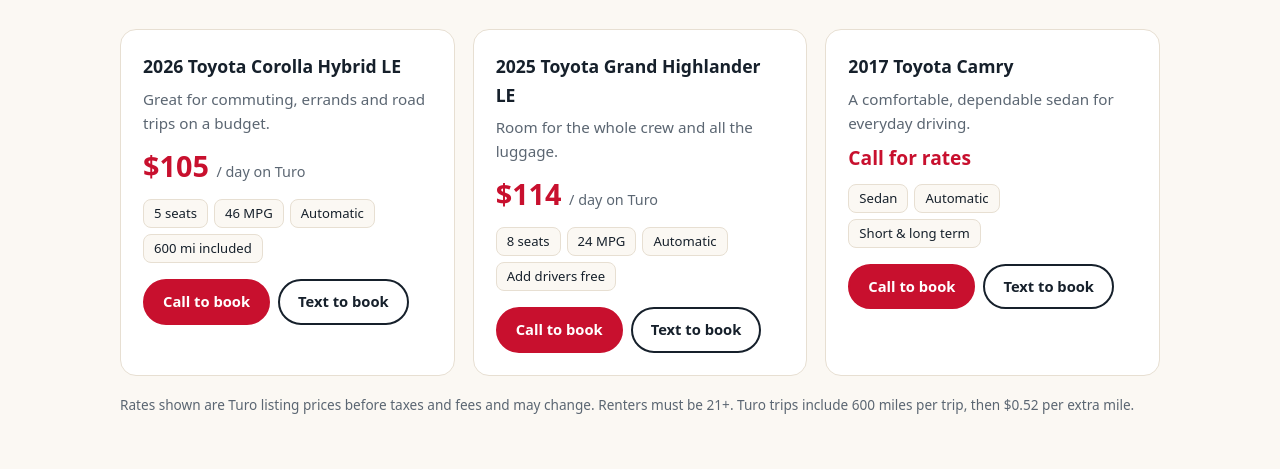
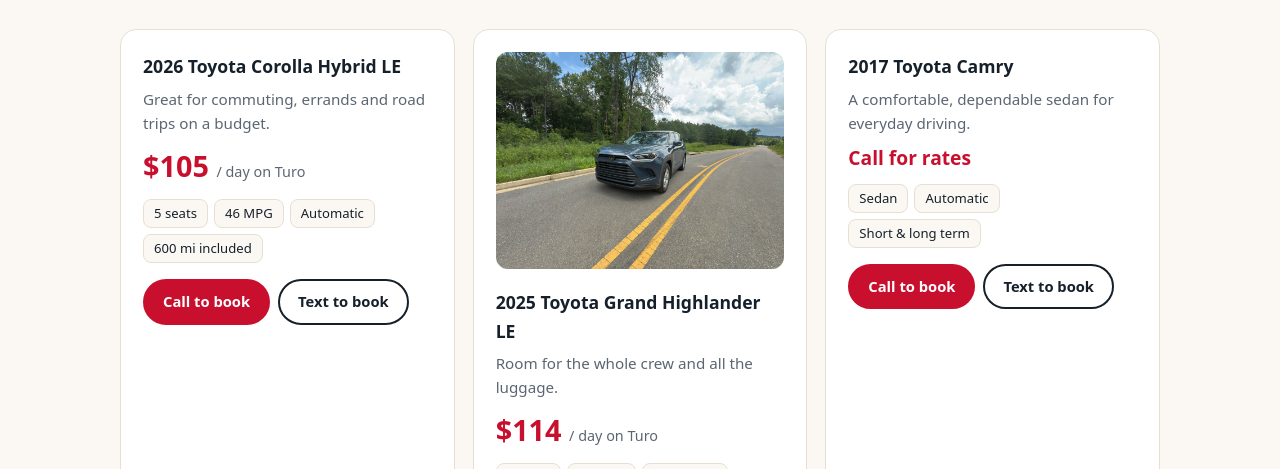
Before and after one commit to sndiayeaci/SiratUSRental, a plain HTML site: page index.html in a window 1280 px wide. Shown: the part 766-1235 px from the top of the page. Drawn offline with Linux system fonts and the light colour scheme.

Commit message:
index.html

```diff
--- a/index.html
+++ b/index.html
@@ -80,7 +80,7 @@ footer{padding:28px 0;color:var(--muted);font-size:.85rem;border-top:1px solid v
 </div>
 </article>
 <article class="card car">
-<img src="images/grand-highlander.jpg" alt="2025 Toyota Grand Highlander LE" onerror="this.style.display='none'" style="width:100%;border-radius:12px;margin-bottom:12px">
+<img src="images/grdhigh.jpg" alt="2025 Toyota Grand Highlander LE" onerror="this.style.display='none'" style="width:100%;border-radius:12px;margin-bottom:12px">
 <h3>2025 Toyota Grand Highlander LE</h3><p>Room for the whole crew and all the luggage.</p>
 <div class="price">$114 <small>/ day on Turo</small></div>
 <ul class="specs"><li>8 seats</li><li>24 MPG</li><li>Automatic</li><li>Add drivers free</li></ul>
```
